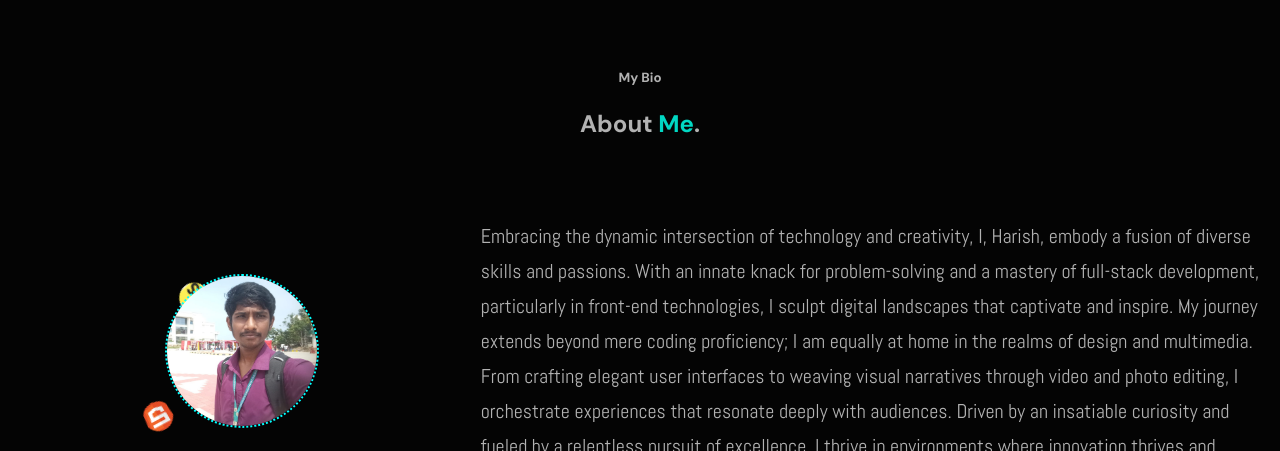
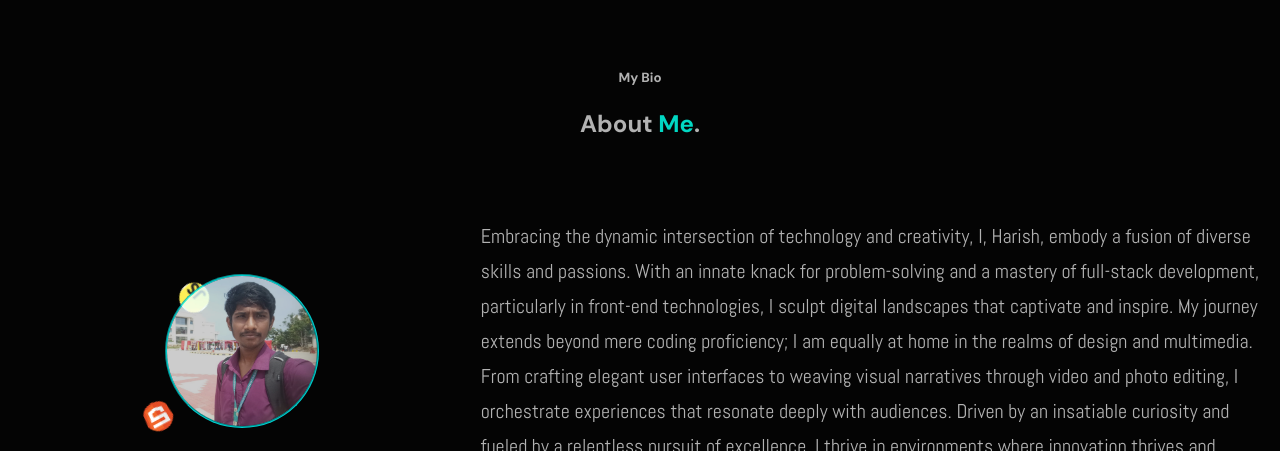
Before and after one commit to HarishM-git/Harish-Portfolio, a plain HTML site: page index.html in a window 1280 px wide. Shown: the part 1916-2367 px from the top of the page. Drawn offline with Linux system fonts and the light colour scheme; a web font is replaced by a local one.

Commit message:
now added groove effect to image

```diff
--- a/css.css
+++ b/css.css
@@ -22,8 +22,9 @@
   height: 100%; /* Fill the sun element */
   border-radius: 50%; /* Make it circular */
   border: 2px;
-  border-style:dotted;
+  border-style:groove;
   border-color: aqua;
+  opacity: 0.8;
 }
 
 .orbit-image {
```
